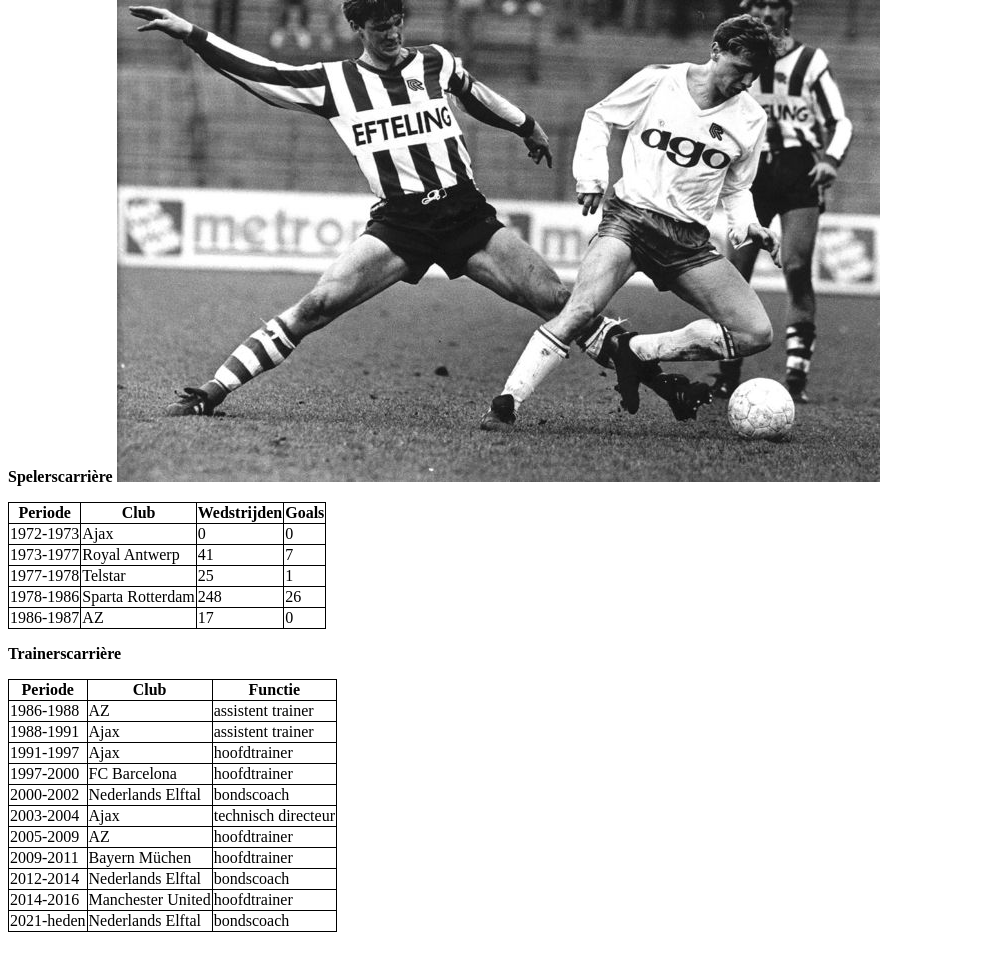
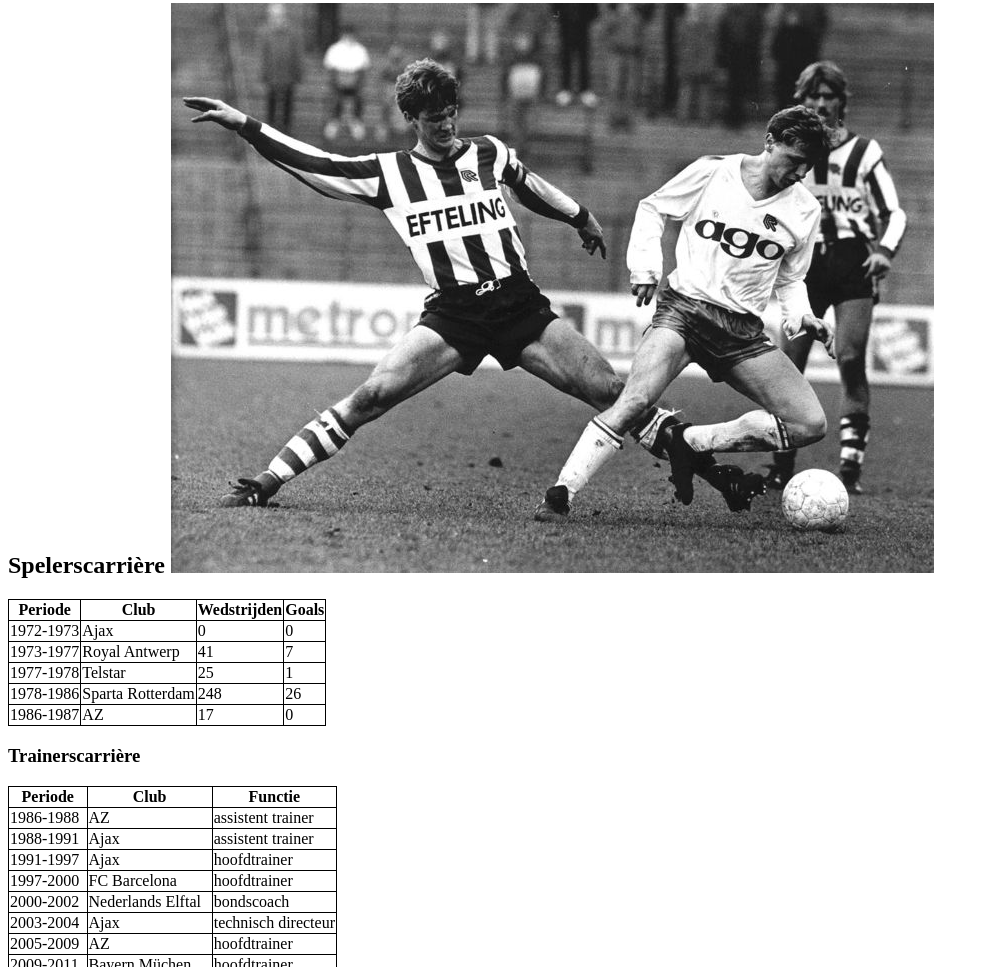
Before and after one commit to mateuszb1/mateuszb1.github.io, a plain HTML site: page carriere.html in a window 1280 px wide. Shown: the part 454-1421 px from the top of the page, without its empty margins (0-989 px from the left). Before the commit the page ends 1394 px from the top, so only its background shows below. Drawn offline with Linux system fonts and the light colour scheme.

Commit message:
Update carriere.html

```diff
--- a/carriere.html
+++ b/carriere.html
@@ -41,12 +41,14 @@ header {
     border:1px solid black;
     border-collapse: collapse; }
 </style>
-<p> <b> Spelerscarrière
+<br>
+<br>
+<br>
+<br>
+<h2>  Spelerscarrière
 <img src="76551.jpg" alt="LouisSparta"
        style float:right;width:200px;height:165px;>
-  <br>
-  </b>
-</p>
+</h2>
 <table>
   <tr>
     <th>Periode</th>
@@ -86,7 +88,7 @@ header {
   </tr>
 
 </table>
-<p> <b> Trainerscarrière </b> </p>
+<h3> Trainerscarrière  </h3>
 <table>
   <tr>
     <th>Periode</th>
```
